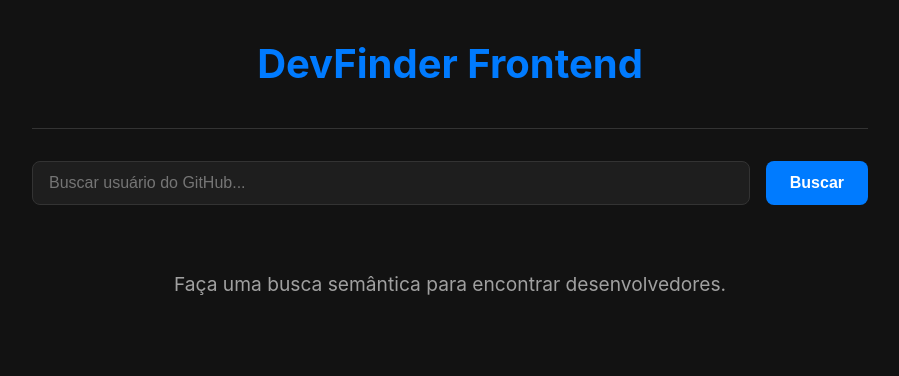
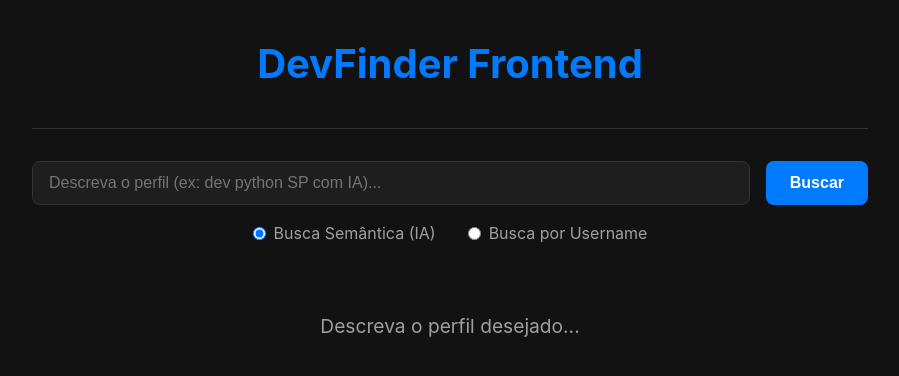
Before and after one commit to eoGuuga/devfinder-frontend, a React (Vite) app: page / in a window 1280 px wide. Shown: the top 376 px of the page, without its empty margins (190-1089 px from the left). Built offline with nearby package versions, Linux system fonts and the light colour scheme.

Commit message:
feat(ui): Implementa modo de busca híbrido (neural/direta)

```diff
--- a/src/App.jsx
+++ b/src/App.jsx
@@ -1,54 +1,73 @@
-// src/App.jsx
+// src/App.jsx (Versão Híbrida)
 
 import { useState } from 'react';
-import { motion } from 'framer-motion'; // <-- 1. IMPORTAR O MOTION
+import { motion } from 'framer-motion';
 import SearchBar from './components/SearchBar.jsx';
 import ProfileCard from './components/ProfileCard.jsx';
 import './index.css';
 
-// 2. DEFINIR AS VARIANTES (RECEITAS) DE ANIMAÇÃO
-const gridContainerVariants = {
-  hidden: { opacity: 0 },
-  show: {
-    opacity: 1,
-    transition: {
-      staggerChildren: 0.1 // Anima cada filho com 0.1s de atraso
-    }
-  }
-};
-
-const gridItemVariants = {
-  hidden: { opacity: 0, y: 20 }, // Começa invisível e 20px abaixo
-  show: { opacity: 1, y: 0 }     // Termina visível e na posição original
-};
+// Variantes de animação (mantidas)
+const gridContainerVariants = { /* ... (código igual ao anterior) ... */ };
+const gridItemVariants = { /* ... (código igual ao anterior) ... */ };
 
 function App() {
   const [results, setResults] = useState([]);
   const [error, setError] = useState(null);
   const [isLoading, setIsLoading] = useState(false);
+  // 1. NOVO STATE: Guarda o modo de busca atual ('neural' ou 'direct')
+  const [searchMode, setSearchMode] = useState('neural'); // Começa com busca neural
 
   const apiUrl = import.meta.env.VITE_API_URL || 'http://127.0.0.1:8000';
 
-  const handleSearch = async (username) => {
+  // 2. A função handleSearch agora recebe o MODO também
+  const handleSearch = async (query, mode) => {
     setIsLoading(true);
     setResults([]);
     setError(null);
 
+    let url = '';
+    let isListResult = false; // Flag para saber se esperamos uma lista ou um objeto
+
+    // 3. Decide qual URL chamar baseado no modo
+    if (mode === 'neural') {
+      url = `${apiUrl}/api/v1/neural-search?q=${encodeURIComponent(query)}`;
+      isListResult = true;
+    } else { // mode === 'direct'
+      url = `${apiUrl}/api/v1/user/${encodeURIComponent(query)}`;
+      isListResult = false;
+    }
+
     try {
-      const response = await fetch(`${apiUrl}/api/v1/neural-search?q=${username}`);
+      console.log(`Buscando em: ${url} (Modo: ${mode})`); // Log para depuração
+      const response = await fetch(url);
       const data = await response.json();
 
       if (!response.ok) {
-        throw new Error(data.detail || 'Erro ao realizar a busca');
+        throw new Error(data.detail || `Erro ao buscar (Modo: ${mode})`);
       }
 
-      setResults(data);
+      // 4. Guarda o resultado (lista ou objeto único)
+      if (isListResult) {
+        setResults(data);
+      } else {
+        // Se for busca direta, colocamos o objeto único dentro de uma lista
+        // para que o .map() funcione consistentemente
+        setResults([data]);
+      }
 
     } catch (err) {
       setError(err.message);
+      setResults([]); // Limpa resultados em caso de erro
     } finally {
       setIsLoading(false);
     }
+  };
+
+  // 5. Função para mudar o modo de busca (passada para SearchBar)
+  const handleModeChange = (newMode) => {
+    setSearchMode(newMode);
+    setResults([]); // Limpa resultados ao mudar de modo
+    setError(null);
   };
 
   return (
@@ -57,15 +76,19 @@ function App() {
         <h1>DevFinder Frontend</h1>
       </header>
       <main>
-        <SearchBar onSearch={handleSearch} />
+        {/* 6. Passamos as novas props para SearchBar */}
+        <SearchBar
+          onSearch={handleSearch}
+          currentMode={searchMode}
+          onModeChange={handleModeChange}
+        />
 
         <div className="results-container">
-
-          {isLoading && <p className="loading-message">Buscando na galáxia de talentos...</p>}
-
+          {isLoading && <p className="loading-message">Buscando...</p>}
           {error && <p className="error-message">{error}</p>}
 
-          {/* 3. APLICAR AS ANIMAÇÕES NA GRADE */}
+          {/* A lógica de renderização com .map() continua funcionando,
+              pois agora 'results' é sempre uma lista (vazia, com 1 item ou com vários) */}
           {!isLoading && !error && results.length > 0 && (
             <motion.div
               className="profile-grid"
@@ -74,20 +97,23 @@ function App() {
               animate="show"
             >
               {results.map((user) => (
+                // Adicionamos a prop 'isDirectSearch' para o card saber como se exibir
                 <motion.div
-                  key={user.username}
+                  key={user.username || user.login} // Usa username (do pinecone) ou login (do github api)
                   variants={gridItemVariants}
                 >
-                  <ProfileCard user={user} />
+                  <ProfileCard user={user} isDirectSearch={searchMode === 'direct'} />
                 </motion.div>
               ))}
             </motion.div>
           )}
 
           {!isLoading && !error && results.length === 0 && (
-            <p className="loading-message">Faça uma busca semântica para encontrar desenvolvedores.</p>
+             // Mensagem inicial dinâmica
+            <p className="loading-message">
+              {searchMode === 'neural' ? 'Descreva o perfil desejado...' : 'Digite o username exato...'}
+            </p>
           )}
-
         </div>
       </main>
     </div>
--- a/src/components/ProfileCard.jsx
+++ b/src/components/ProfileCard.jsx
@@ -1,36 +1,63 @@
-// src/components/ProfileCard.jsx
+// src/components/ProfileCard.jsx (Versão Híbrida)
 
-import { motion } from 'framer-motion'; // <-- 1. IMPORTAR O MOTION
+import { motion } from 'framer-motion';
 
-function ProfileCard({ user }) {
-  const relevanceScore = (user.score * 100).toFixed(1);
+// Recebe a nova prop 'isDirectSearch'
+function ProfileCard({ user, isDirectSearch }) {
+
+  // Calcula o score apenas se não for busca direta e se o score existir
+  const relevanceScore = !isDirectSearch && user.score ? (user.score * 100).toFixed(1) : null;
+
+  // Pega o login/username corretamente (API direta usa 'login', Pinecone usa 'username')
+  const username = user.username || user.login;
+  const name = user.name || username; // Usa login se nome não existir
+  const bio = user.bio || 'Este usuário não possui uma bio.';
+  const avatarUrl = user.avatar_url;
+  const htmlUrl = user.html_url;
 
   return (
-    // 2. APLICAR O MOTION E A ANIMAÇÃO DE HOVER
     <motion.div
       className="profile-card"
-      style={{
+      // Estilo dinâmico só se aplica à busca neural
+      style={!isDirectSearch ? {
         opacity: 0.5 + (user.score * 0.5),
         border: `2px solid rgba(0, 123, 255, ${0.1 + user.score})`
-      }}
-      whileHover={{ y: -5, scale: 1.03 }} // Anima para -5px e 103% do tamanho
+      } : {}} // Nenhum estilo dinâmico para busca direta
+      whileHover={{ y: -5, scale: 1.03 }}
     >
-      <img src={user.avatar_url} alt={`Avatar de ${user.name}`} className="profile-avatar" />
+      <img src={avatarUrl} alt={`Avatar de ${name}`} className="profile-avatar" />
 
       <div className="profile-info">
-        <h2>{user.name || user.username}</h2>
+        <h2>{name}</h2>
         <p className="profile-username">
-          {/* A correção que fizemos está aqui: user.username */}
-          <a href={user.html_url} target="_blank" rel="noopener noreferrer">
-            @{user.username}
+          <a href={htmlUrl} target="_blank" rel="noopener noreferrer">
+            @{username}
           </a>
         </p>
 
-        <p className="profile-score">
-          Relevância: <strong>{relevanceScore}%</strong>
-        </p>
+        {/* Mostra o score apenas na busca neural */}
+        {relevanceScore !== null && (
+          <p className="profile-score">
+            Relevância: <strong>{relevanceScore}%</strong>
+          </p>
+        )}
 
-        <p className="profile-bio">{user.bio || 'Este usuário não possui uma bio.'}</p>
+        <p className="profile-bio">{bio}</p>
+
+        {/* BÔNUS: Mostra repositórios se for busca direta e eles existirem */}
+        {isDirectSearch && user.repositories && user.repositories.length > 0 && (
+          <div className="profile-repos">
+            <h4>Repositórios Recentes:</h4>
+            <ul>
+              {user.repositories.map(repo => (
+                <li key={repo.id}>
+                  <a href={repo.html_url} target="_blank" rel="noopener noreferrer">{repo.name}</a>
+                  {repo.language && <span> ({repo.language})</span>}
+                </li>
+              ))}
+            </ul>
+          </div>
+        )}
       </div>
     </motion.div>
   );
--- a/src/components/SearchBar.jsx
+++ b/src/components/SearchBar.jsx
@@ -1,30 +1,53 @@
-// src/components/SearchBar.jsx
+// src/components/SearchBar.jsx (Com Seletor de Modo)
+
 import { useState } from 'react';
 
-// 1. O componente agora recebe "props", e nós pegamos a função 'onSearch' de dentro delas
-function SearchBar({ onSearch }) {
+// 1. O componente agora recebe MAIS props: o modo atual e a função para mudá-lo
+function SearchBar({ onSearch, currentMode, onModeChange }) {
   const [searchTerm, setSearchTerm] = useState('');
 
   const handleSubmit = (event) => {
     event.preventDefault();
-
-    // 2. Em vez do alert, chamamos a função que recebemos do pai,
-    // enviando o termo da busca de volta para ele.
-    onSearch(searchTerm);
+    onSearch(searchTerm, currentMode); // 2. Enviamos o modo junto com o termo
   };
 
   return (
     <section id="search">
-      <form onSubmit={handleSubmit}>
+      <form onSubmit={handleSubmit} className="search-form">
         <input
           type="text"
-          placeholder="Buscar usuário do GitHub..."
+          placeholder={currentMode === 'neural' ? 'Descreva o perfil (ex: dev python SP com IA)...' : 'Digite o username exato do GitHub...'}
           required
           value={searchTerm}
           onChange={(e) => setSearchTerm(e.target.value)}
+          className="search-input"
         />
-        <button type="submit">Buscar</button>
+        <button type="submit" className="search-button">Buscar</button>
       </form>
+
+      {/* 3. Adicionamos os botões de rádio para selecionar o modo */}
+      <div className="search-mode-selector">
+        <label>
+          <input
+            type="radio"
+            name="searchMode"
+            value="neural"
+            checked={currentMode === 'neural'}
+            onChange={() => onModeChange('neural')}
+          />
+          Busca Semântica (IA)
+        </label>
+        <label>
+          <input
+            type="radio"
+            name="searchMode"
+            value="direct"
+            checked={currentMode === 'direct'}
+            onChange={() => onModeChange('direct')}
+          />
+          Busca por Username
+        </label>
+      </div>
     </section>
   );
 }
--- a/src/index.css
+++ b/src/index.css
@@ -155,3 +155,49 @@ header h1 {
   color: var(--secondary-text);
   padding: 2rem;
 }
+
+/* Estilos para o Seletor de Modo */
+.search-mode-selector {
+  display: flex;
+  justify-content: center;
+  gap: 2rem;
+  margin-top: 1rem;
+  color: var(--secondary-text);
+}
+
+.search-mode-selector label {
+  cursor: pointer;
+  display: flex;
+  align-items: center;
+  gap: 0.5rem;
+}
+
+/* Estilos para a lista de repositórios (opcional) */
+.profile-repos {
+  margin-top: 1rem;
+  text-align: left;
+  width: 100%;
+}
+
+.profile-repos h4 {
+  color: var(--primary-text);
+  margin-bottom: 0.5rem;
+}
+
+.profile-repos ul {
+  list-style: none;
+  padding-left: 0;
+}
+
+.profile-repos li {
+  margin-bottom: 0.3rem;
+}
+
+.profile-repos a {
+  color: var(--accent-color);
+  text-decoration: none;
+}
+.profile-repos span {
+  font-size: 0.9em;
+  color: var(--secondary-text);
+}
```
